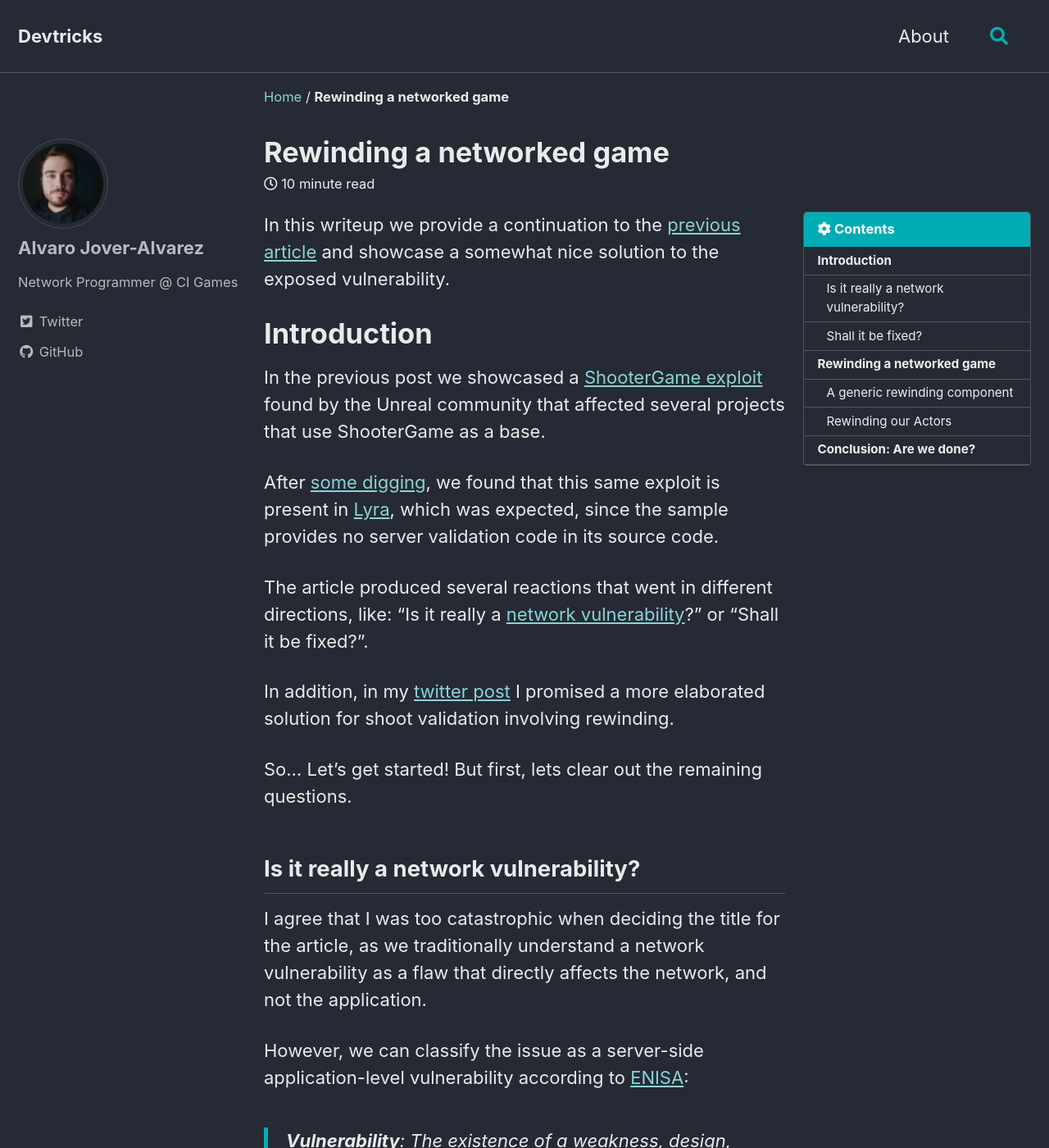
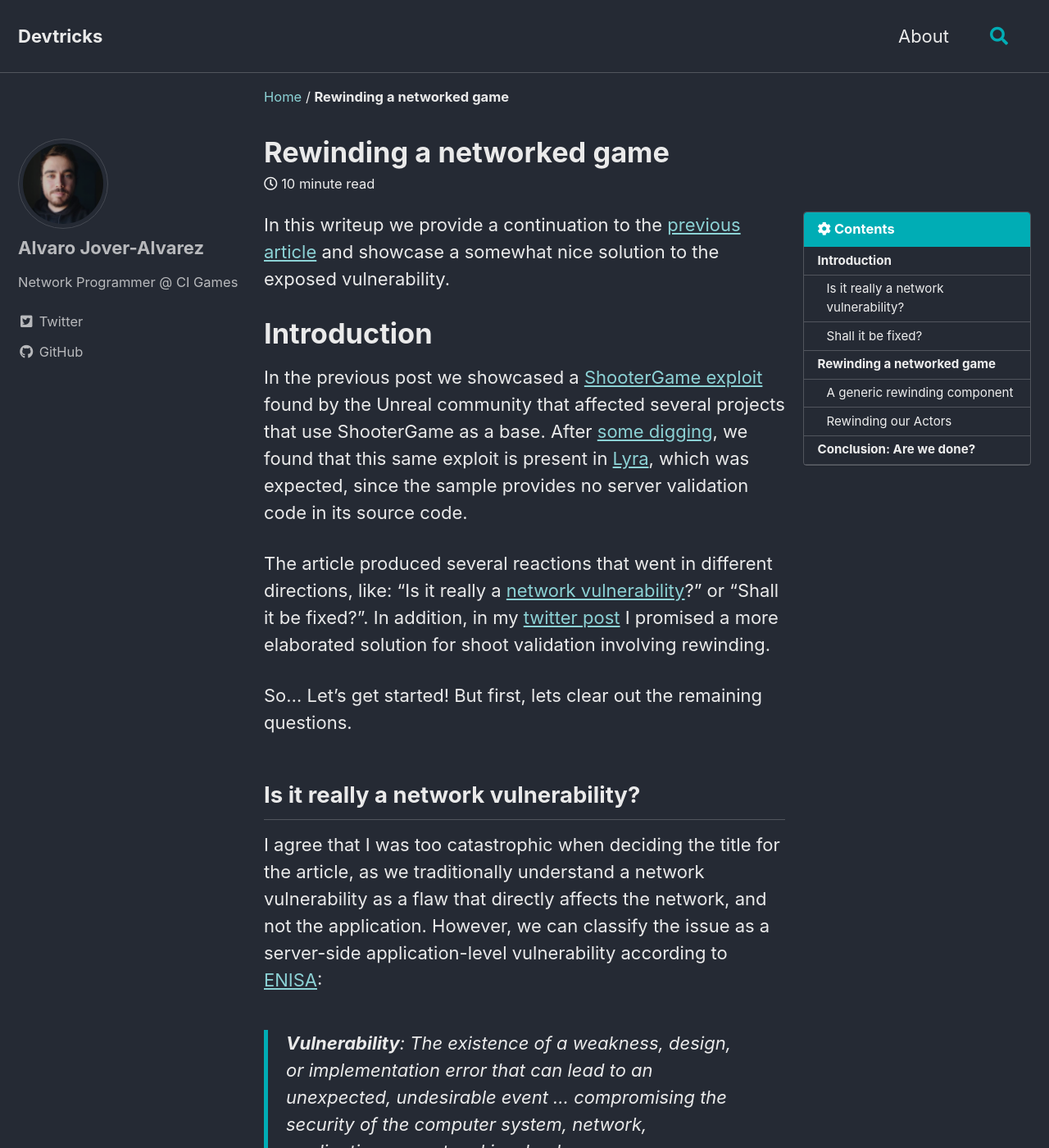
Before and after one commit to vorixo/devtricks, a Jekyll site: the page built from _posts/2022-09-19-simple-rewinding.md, in a window 1280 px wide and 1400 px high. Shown: the whole window at 82% size. Built offline with Jekyll 4.4.1, drawn with Linux system fonts in a browser that asks for light colours; cached includes are drawn as plain includes; some of the changed text lies outside the part shown.

Commit message:
[FIX] Typos

```diff
--- a/_posts/2022-09-19-simple-rewinding.md
+++ b/_posts/2022-09-19-simple-rewinding.md
@@ -19,21 +19,15 @@
 
 # Introduction
 
-In the previous post we showcased a [ShooterGame exploit](https://vorixo.github.io/devtricks/shootergame-vulnerability/) found by the Unreal community that affected several projects that use ShooterGame as a base.
+In the previous post we showcased a [ShooterGame exploit](https://vorixo.github.io/devtricks/shootergame-vulnerability/) found by the Unreal community that affected several projects that use ShooterGame as a base. After [some digging](https://twitter.com/flassari/status/1556383864947412994?s=20&t=l-OrgFlE5AybAZlRjclA8g), we found that this same exploit is present in [Lyra](https://docs.unrealengine.com/5.0/en-US/lyra-sample-game-in-unreal-engine/), which was expected, since the sample provides no server validation code in its source code.
 
-After [some digging](https://twitter.com/flassari/status/1556383864947412994?s=20&t=l-OrgFlE5AybAZlRjclA8g), we found that this same exploit is present in [Lyra](https://docs.unrealengine.com/5.0/en-US/lyra-sample-game-in-unreal-engine/), which was expected, since the sample provides no server validation code in its source code.
-
-The article produced several reactions that went in different directions, like: "Is it really a [network vulnerability](https://en.wikipedia.org/wiki/Vulnerability_(computing))?" or "Shall it be fixed?".
-
-In addition, in my [twitter post](https://twitter.com/vorixo/status/1556251193114071041?s=20&t=KI5WuVOO9A0xcEbpq7qq-Q) I promised a more elaborated solution for shoot validation involving rewinding.
+The article produced several reactions that went in different directions, like: "Is it really a [network vulnerability](https://en.wikipedia.org/wiki/Vulnerability_(computing))?" or "Shall it be fixed?". In addition, in my [twitter post](https://twitter.com/vorixo/status/1556251193114071041?s=20&t=KI5WuVOO9A0xcEbpq7qq-Q) I promised a more elaborated solution for shoot validation involving rewinding.
 
 So... Let's get started! But first, lets clear out the remaining questions.
 
 ## Is it really a network vulnerability?
 
-I agree that I was too catastrophic when deciding the title for the article, as we traditionally understand a network vulnerability as a flaw that directly affects the network, and not the application.
-
-However, we can classify the issue as a server-side application-level vulnerability according to [ENISA](https://www.enisa.europa.eu/):
+I agree that I was too catastrophic when deciding the title for the article, as we traditionally understand a network vulnerability as a flaw that directly affects the network, and not the application. However, we can classify the issue as a server-side application-level vulnerability according to [ENISA](https://www.enisa.europa.eu/):
 
 > **Vulnerability**: The existence of a weakness, design, or implementation error that can lead to an unexpected, undesirable event ... compromising the security of the computer system, network, application, or protocol involved.
 
@@ -67,7 +61,7 @@
 
 ![Rewinding a pawn]({{ '/' | absolute_url }}/assets/images/per-post/simple-rewinding/rewind-expl.gif){: .align-center}
 
-The above gif ilustrates the problem, the red box showcases where the server saw the pawn, and the white box displays where the client instigator saw it locally. As we can see there is a difference between the server position and the client position. With that said, let's build a rewinding solution that we can use to rewind by *client latency* any movable object in our game.
+The above gif ilustrates the problem, **the red box showcases where the server saw the pawn**, and **the white box displays where the client instigator saw it locally**. As we can see, there is a difference between the server position and the client position. With that said, let's build a rewinding solution that we can use to rewind by *client latency* any movable object in our game.
 
 ## A generic rewinding component
 
```
